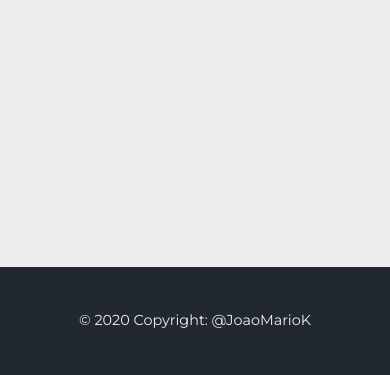
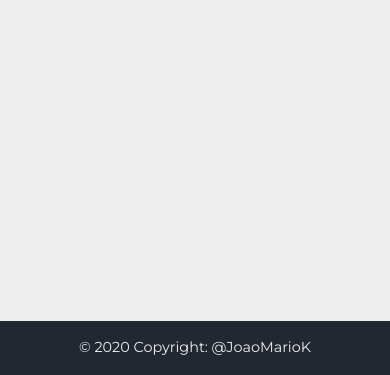
Before and after one commit to joaomariok/WebHub, a plain HTML site: page index.html in a window 390 px wide. Shown: the part 469-844 px from the top of the page. Drawn offline with nearby package versions, Linux system fonts and the light colour scheme.

Commit message:
Footer bug fix

```diff
--- a/css/styles.css
+++ b/css/styles.css
@@ -104,9 +104,9 @@ body {
 		padding: 3% 3%;
 	}
 
-	#footer {
+/*	#footer {
 		padding: 7% 12%;
-	}
+	}*/
 
 	body {
 		font-size: 0.9rem;
```
